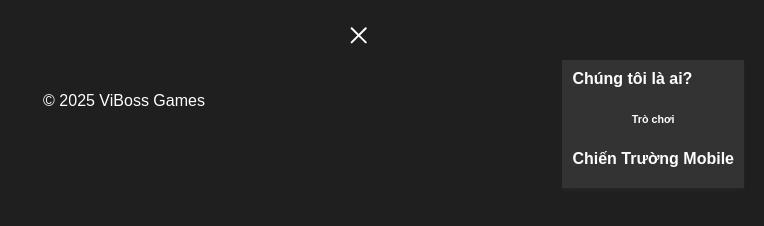
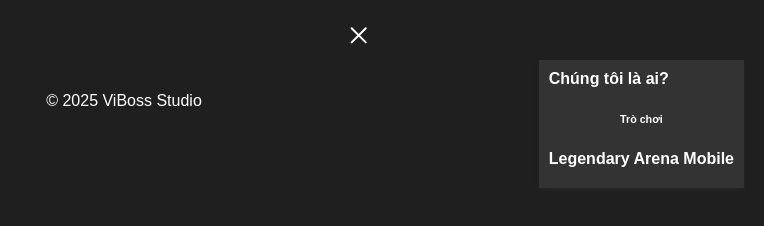
Before and after one commit to dhungx/ViBoss_Games, a plain HTML site: page index.html in a window 1280 px wide. Both pictures are taken after a click on the label 874 px from the left and 46 px from the top of the page. Shown: the whole page, without its empty margins (516-1280 px from the left). Drawn offline with Linux system fonts and the light colour scheme.

Commit message:
Update index.html
ko có gì cả

```diff
--- a/index.html
+++ b/index.html
@@ -4,10 +4,10 @@
     <meta charset="utf-8">
     <meta name="viewport" content="width=device-width, initial-scale=1">
     <meta name="author" content="Đỗ Hùng">
-    <meta name="author" content="ViBoss Games">
-    <meta name="keywords" content="Trang chủ chính thức của ViBoss Games">
-    <meta name="description" content="ViBoss Games được sáng lập vào năm 2025, ViBoss Games là một công ty được tạo ra với mục đích mang lại cho người dùng những trải nghiệm game tốt nhất">
-    <title>ViBoss Games</title>
+    <meta name="author" content="ViBoss Studio">
+    <meta name="keywords" content="Trang chủ chính thức của ViBoss Studio">
+    <meta name="description" content="ViBoss Studio được sáng lập vào năm 2025, ViBoss Studio là một công ty được tạo ra với mục đích mang lại cho người dùng những trải nghiệm game tốt nhất">
+    <title>ViBoss Studio</title>
     <link rel="website icon" type="png" href="ViBoss_Games.png">
     <link rel="stylesheet" type="text/css" href="css/styles.css">
 </head>
@@ -25,7 +25,7 @@
             <ul>
                 <li><a href="me.html">Chúng tôi là ai?</a></li>
                 <h6>Trò chơi</h6>
-                <li><a href="chientruongmobile.vn" target="_blank">Chiến Trường Mobile</a></li>
+                <li><a href="chientruongmobile.vn" target="_blank">Legendary Arena Mobile</a></li>
             </ul>
         </div>
     </div>
@@ -33,7 +33,7 @@
     <!--main-->
 
     <footer>
-        <p>© 2025 ViBoss Games</p>
+        <p>© 2025 ViBoss Studio</p>
     </footer>
 
     <script src="js/script.js"></script>
```
